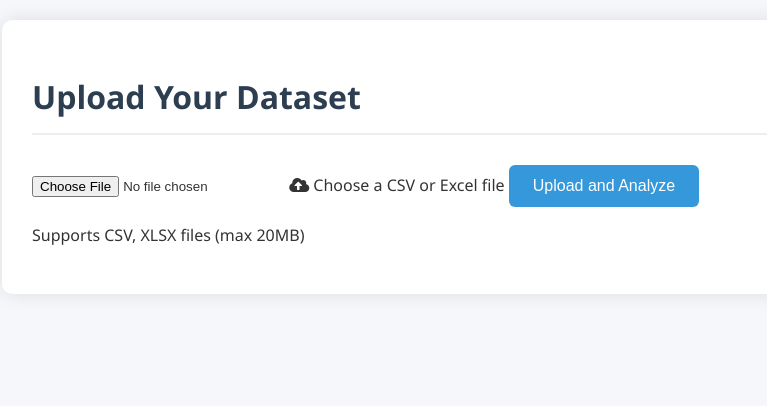
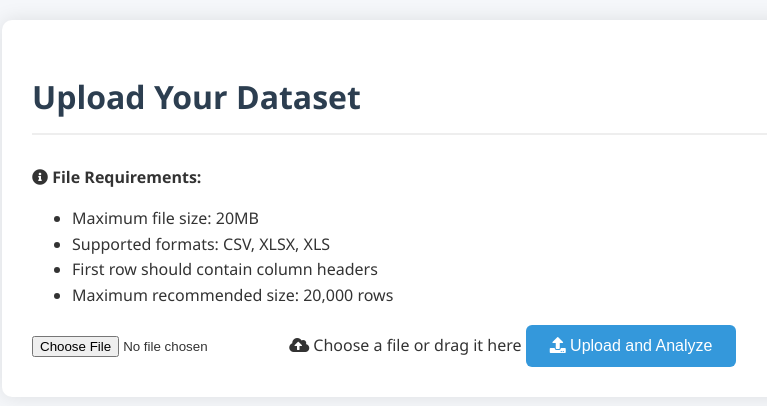
Before and after one commit to Selwynuy/BigDataAnalysisWeb, a Flask app: page / in a window 1280 px wide. Shown: the top 406 px of the page, without its empty margins (18-785 px from the left). Run offline with Flask 3, Linux system fonts and the light colour scheme.

Commit message:
Added Dataset Upload and Overview

```diff
--- a/app/routes.py
+++ b/app/routes.py
@@ -1,4 +1,4 @@
-from flask import Blueprint, render_template, request, jsonify, current_app, send_file, redirect, url_for
+from flask import Blueprint, render_template, request, jsonify, current_app, send_file, redirect, url_for, session
 from werkzeug.utils import secure_filename
 import os
 import pandas as pd
@@ -6,36 +6,116 @@ from io import BytesIO
 import tempfile
 from datetime import datetime
 
+
 bp = Blueprint('main', __name__)
+
+# Configuration
+MAX_FILE_SIZE = 20 * 1024 * 1024  # 20MB
+ALLOWED_EXTENSIONS = {'csv', 'xlsx', 'xls'}
+
 
 def read_dataframe(file_path):
     """Helper function to read files consistently"""
-    if file_path.endswith('.csv'):
-        return pd.read_csv(file_path)
-    return pd.read_excel(file_path)
+    if not os.path.exists(file_path):
+        raise FileNotFoundError(f"File not found: {file_path}")
+
+    try:
+        if file_path.endswith('.csv'):
+            return pd.read_csv(file_path)
+        return pd.read_excel(file_path)
+    except Exception as e:
+        raise Exception(f"Could not read file: {str(e)}")
+
+def get_file_info(df):
+    """Get file information including preview, shape, and column types"""
+    preview = df.head(5).to_dict(orient='records')
+    shape = f"{df.shape[0]} rows × {df.shape[1]} columns"
+    column_types = {col: str(df[col].dtype) for col in df.columns}
+    return {
+        'preview': preview,
+        'shape': shape,
+        'column_types': column_types
+    }
+
+def ensure_upload_folder():
+    """Ensure upload folder exists"""
+    upload_folder = current_app.config['UPLOAD_FOLDER']
+    if not os.path.exists(upload_folder):
+        os.makedirs(upload_folder, exist_ok=True)
+
 
 @bp.route('/', methods=['GET', 'POST'])
 def index():
     if request.method == 'POST':
+        if 'file' not in request.files:
+            return render_template('error.html', message="No file selected"), 400
+
         file = request.files['file']
-        if file and allowed_file(file.filename):
+
+        if file.filename == '':
+            return render_template('error.html', message="No file selected"), 400
+
+        if not allowed_file(file.filename):
+            return render_template('error.html',
+                                message=f"Invalid file type. Allowed types: {', '.join(ALLOWED_EXTENSIONS)}"), 400
+
+        try:
+            # Ensure upload directory exists
+            upload_dir = current_app.config['UPLOAD_FOLDER']
+            os.makedirs(upload_dir, exist_ok=True)
+
+            # Save file
             filename = secure_filename(file.filename)
-            file_path = os.path.join(current_app.config['UPLOAD_FOLDER'], filename)
+            file_path = os.path.join(upload_dir, filename)
             file.save(file_path)
+
+            # Verify file was saved
+            if not os.path.exists(file_path):
+                return render_template('error.html',
+                                    message="File failed to save. Please try again."), 500
+
+            # Immediately read the file to verify it's valid
+            try:
+                df = pd.read_csv(file_path) if filename.endswith('.csv') else pd.read_excel(file_path)
+                file_info = get_file_info(df)
+            except Exception as e:
+                os.remove(file_path)  # Clean up invalid file
+                return render_template('error.html',
+                                    message=f"Invalid file content: {str(e)}"), 400
+
+            # Store file info in session for the results page
+            session['file_info'] = {
+                'filename': filename,
+                'columns': list(df.columns),
+                'preview': file_info['preview'],
+                'shape': file_info['shape'],
+                'column_types': file_info['column_types']
+            }
+
             return redirect(url_for('main.results', filename=filename))
+
+        except Exception as e:
+            return render_template('error.html',
+                                message=f"Error processing file: {str(e)}"), 500
+
     return render_template('index.html')
+
 
 @bp.route('/results/<filename>')
 def results(filename):
-    file_path = os.path.join(current_app.config['UPLOAD_FOLDER'], filename)
+    # Get file info from session
+    file_info = session.get('file_info')
 
-    try:
-        df = read_dataframe(file_path)
-        return render_template('results.html',
-                            filename=filename,
-                            columns=list(df.columns))
-    except Exception as e:
-        return render_template('error.html', message=f"Error reading file: {str(e)}")
+    if not file_info or file_info['filename'] != filename:
+        return redirect(url_for('main.index'))
+
+    return render_template('results.html',
+                         filename=filename,
+                         columns=file_info['columns'],
+                         preview=file_info['preview'],
+                         shape=file_info['shape'],
+                         column_types=file_info['column_types'])
+
 
 @bp.route('/analyze', methods=['POST'])
 def analyze():
@@ -69,7 +149,8 @@ def analyze():
                         if operation == 'mean':
                             result[column] = {'mean': float(df[column].mean())}
                         elif operation == 'median':
-                            result[column] = {'median': float(df[column].median())}
+                            result[column] = {
+                                'median': float(df[column].median())}
                         elif operation == 'min':
                             result[column] = {'min': float(df[column].min())}
                         elif operation == 'max':
@@ -84,7 +165,8 @@ def analyze():
                 elif operation == 'mode':
                     try:
                         modes = df[column].mode().tolist()
-                        result[column] = {'mode': [str(m) for m in modes]}  # Convert all modes to strings
+                        # Convert all modes to strings
+                        result[column] = {'mode': [str(m) for m in modes]}
                     except Exception as e:
                         return jsonify({
                             'success': False,
@@ -127,6 +209,7 @@ def analyze():
             'error': f"Analysis failed: {str(e)}"
         }), 400
 
+
 @bp.route('/download/original/<filename>')
 def download_original(filename):
     file_path = os.path.join(current_app.config['UPLOAD_FOLDER'], filename)
@@ -137,6 +220,7 @@ def download_original(filename):
         as_attachment=True,
         download_name=filename
     )
+
 
 @bp.route('/download/analysis/<filename>')
 def download_analysis(filename):
@@ -163,6 +247,7 @@ def download_analysis(filename):
     except Exception as e:
         return render_template('error.html', message=f"Analysis error: {str(e)}"), 500
 
+
 @bp.route('/download/report/<filename>')
 def download_report(filename):
     file_path = os.path.join(current_app.config['UPLOAD_FOLDER'], filename)
@@ -185,7 +270,8 @@ def download_report(filename):
         elements = []
 
         elements.append(Paragraph("Data Analysis Report", styles['Title']))
-        elements.append(Paragraph(f"Generated on {datetime.now().strftime('%Y-%m-%d %H:%M:%S')}", styles['Normal']))
+        elements.append(Paragraph(
+            f"Generated on {datetime.now().strftime('%Y-%m-%d %H:%M:%S')}", styles['Normal']))
         elements.append(Paragraph(f"File: {filename}", styles['Normal']))
 
         stats_df = df.describe(include='all').T
@@ -202,8 +288,10 @@ def download_report(filename):
         ]))
         elements.append(t)
 
-        missing_df = pd.DataFrame(df.isnull().sum(), columns=['Missing Values'])
-        missing_data = [missing_df.columns.tolist()] + missing_df.values.tolist()
+        missing_df = pd.DataFrame(
+            df.isnull().sum(), columns=['Missing Values'])
+        missing_data = [missing_df.columns.tolist()] + \
+            missing_df.values.tolist()
         t = Table(missing_data)
         t.setStyle(TableStyle([
             ('BACKGROUND', (0, 0), (-1, 0), colors.lightgrey),
@@ -224,6 +312,7 @@ def download_report(filename):
     except Exception as e:
         return render_template('error.html', message=f"Report error: {str(e)}"), 500
 
+
 def allowed_file(filename):
     return '.' in filename and \
            filename.rsplit('.', 1)[1].lower() in {'csv', 'xlsx', 'xls'}
--- a/app/templates/index.html
+++ b/app/templates/index.html
@@ -2,23 +2,56 @@
 <html>
   <head>
     <title>Upload Dataset</title>
-    <link rel="stylesheet" href="{{ url_for('static', filename='style.css') }}">
+    <link
+      rel="stylesheet"
+      href="{{ url_for('static', filename='style.css') }}"
+    />
+    <link
+      rel="stylesheet"
+      href="https://cdnjs.cloudflare.com/ajax/libs/font-awesome/5.15.4/css/all.min.css"
+    />
+
+    <script>
+        function showLoading() {
+            const btn = document.querySelector('.upload-btn');
+            btn.innerHTML = '<i class="fas fa-spinner fa-spin"></i> Processing...';
+            btn.disabled = true;
+        }
+    </script>
   </head>
   <body>
     <div class="container">
       <h1>Upload Your Dataset</h1>
-        <form method="POST" enctype="multipart/form-data">
+
+      <div class="upload-info">
+        <p>
+          <i class="fas fa-info-circle"></i> <strong>File Requirements:</strong>
+        </p>
+        <ul>
+          <li>Maximum file size: 20MB</li>
+          <li>Supported formats: CSV, XLSX, XLS</li>
+          <li>First row should contain column headers</li>
+          <li>Maximum recommended size: 20,000 rows</li>
+        </ul>
+      </div>
+
+      <form method="POST" enctype="multipart/form-data" onsubmit="showLoading()">
         <div class="upload-box">
-                <input type="file" name="file" id="fileInput" accept=".csv,.xlsx,.xls">
+          <input
+            type="file"
+            name="file"
+            id="fileInput"
+            accept=".csv,.xlsx,.xls"
+          />
           <label for="fileInput" class="file-label">
             <i class="fas fa-cloud-upload-alt"></i>
-                    <span>Choose a CSV or Excel file</span>
+            <span>Choose a file or drag it here</span>
           </label>
-                <button type="submit" class="upload-btn">Upload and Analyze</button>
+          <button type="submit" class="upload-btn">
+            <i class="fas fa-upload"></i> Upload and Analyze
+          </button>
         </div>
       </form>
-        <p class="file-requirements">Supports CSV, XLSX files (max 20MB)</p>
     </div>
-    <link rel="stylesheet" href="https://cdnjs.cloudflare.com/ajax/libs/font-awesome/5.15.4/css/all.min.css">
   </body>
 </html>
```
Also changed, not shown: app/__init__.py (+10 -4 lines), app/static/style.css (+169 -82 lines), app/templates/results.html (+54 -0 lines), 2 other files. Lines whose indentation alone changed are shown as unchanged.
